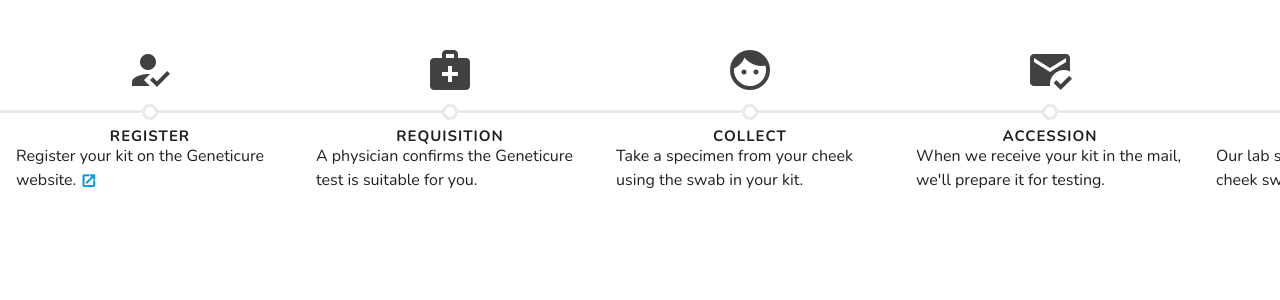
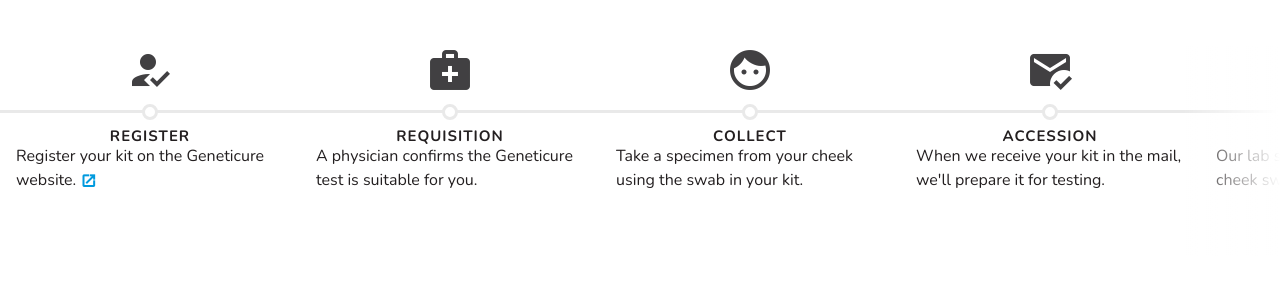
Before and after one commit to RobertAKARobin/geneticure-jekyll, a Jekyll site: the page built from index.md, in a window 1280 px wide and 900 px high, scrolled down 1370 px. Shown: the part 150-450 px from the top of the window. Built offline with Jekyll 4.4.1, drawn with Linux system fonts in a browser that asks for light colours.

Commit message:
isq-x styling

```diff
--- a/_sass/_theme.scss
+++ b/_sass/_theme.scss
@@ -288,7 +288,7 @@
   padding: ($margin--main) / 2 0;
   position: absolute;
   right: 0;
-  z-index: $z--show-password;
+  z-index: $z--content__overlay;
 }
 
 [data-password-toggle=hidden]::after {
--- a/_sass/_vars.scss
+++ b/_sass/_vars.scss
@@ -79,10 +79,9 @@
 
 $margin--main: 1rem;
 
-$z--hero__bg: 10;
-$z--hero__overlay: 11;
+$z--content__bg: 10;
+$z--content__overlay: 11;
 $z--nav: 99;
-$z--show-password: 9998;
 $z--overlay: 9999;
 
 $shadow--main: 0 1px 2px 0 rgba(0, 0, 0, 0.2); // stylelint-disable-line plugin/stylelint-no-indistinguishable-colors
--- a/_sass/includes/_hero.scss
+++ b/_sass/includes/_hero.scss
@@ -17,7 +17,7 @@
 .hero__content {
   box-sizing: border-box;
   position: relative;
-  z-index: $z--hero__overlay;
+  z-index: $z--content__overlay;
 }
 
 .hero__display > * {
--- a/_sass/includes/_icons-sequence.scss
+++ b/_sass/includes/_icons-sequence.scss
@@ -1,4 +1,5 @@
 $isq__border-color: $color--offset;
+$isq__item__width: 300px;
 $bubble__border: 3px;
 $bubble__radius: 5px;
 $line__border: 3px;
@@ -43,19 +44,39 @@
   overflow-x: scroll;
   width: 100vw;
 
-  .isq__item {
-    flex-shrink: 0;
-    border: 0 solid transparent;
-    border-width: 0 calc(#{$margin--main} + (100vw - #{$width--screen--xl}) / 2);
-    width: 300px;
+  &:after {
+    background: linear-gradient(to right, rgba(255, 255, 255, 0), rgba(255, 255, 255, 1));
+    content: '';
+    display: block;
+    height: 100%;
+    position: absolute;
+    top: 0;
+    z-index: ($z--nav - 1);
+
+    @media #{$bp--sm}, #{$bp--md}, #{$bp--lg} {
+      right: 0 - $margin--main;
+      width: calc(min(100px, (100vw - #{$isq__item__width}) / 2));
+    }
+
+    @media #{$bp--xl} {
+      left: 100%;
+      width: calc(#{$margin--main} + (100vw - #{$width--screen--xl}) / 2);
+    }
   }
 
-  .isq__item:not(:first-child) {
-    border-left: 0;
+  .isq__item {
+    border: 0 solid transparent;
+    display: block;
+    flex-shrink: 0;
+    width: calc(min(#{$isq__item__width}, 100vw));
   }
 
-  .isq__item:not(:last-child) {
-    border-right: 0;
+  .isq__item:first-child {
+    border-left-width: calc((100vw - #{$width--screen--xl}) / 2);
+  }
+
+  .isq__item:last-child {
+    border-right-width: calc((100vw - #{$isq__item__width}) / 2);
   }
 
   .isq__item__icon {
```
